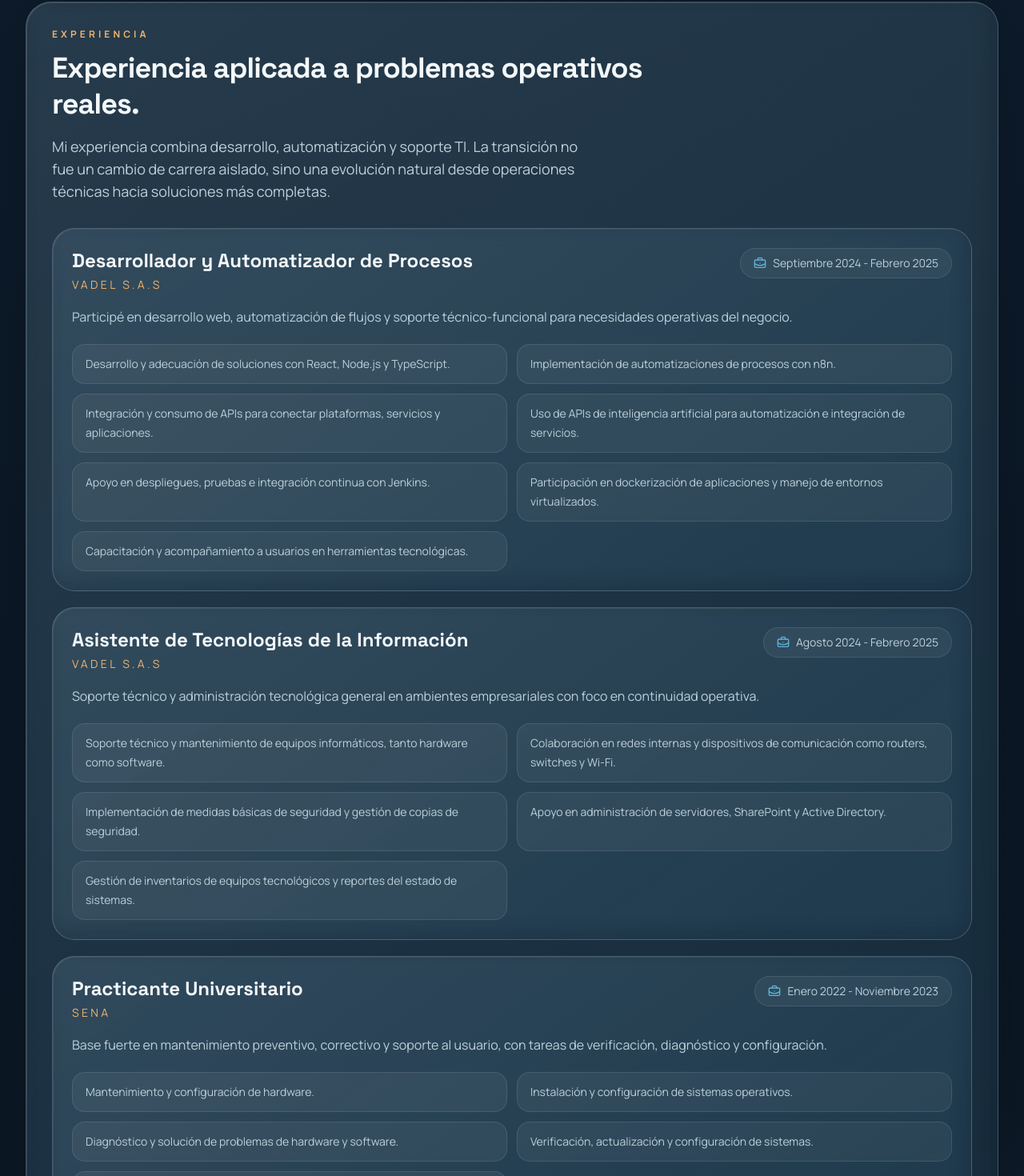
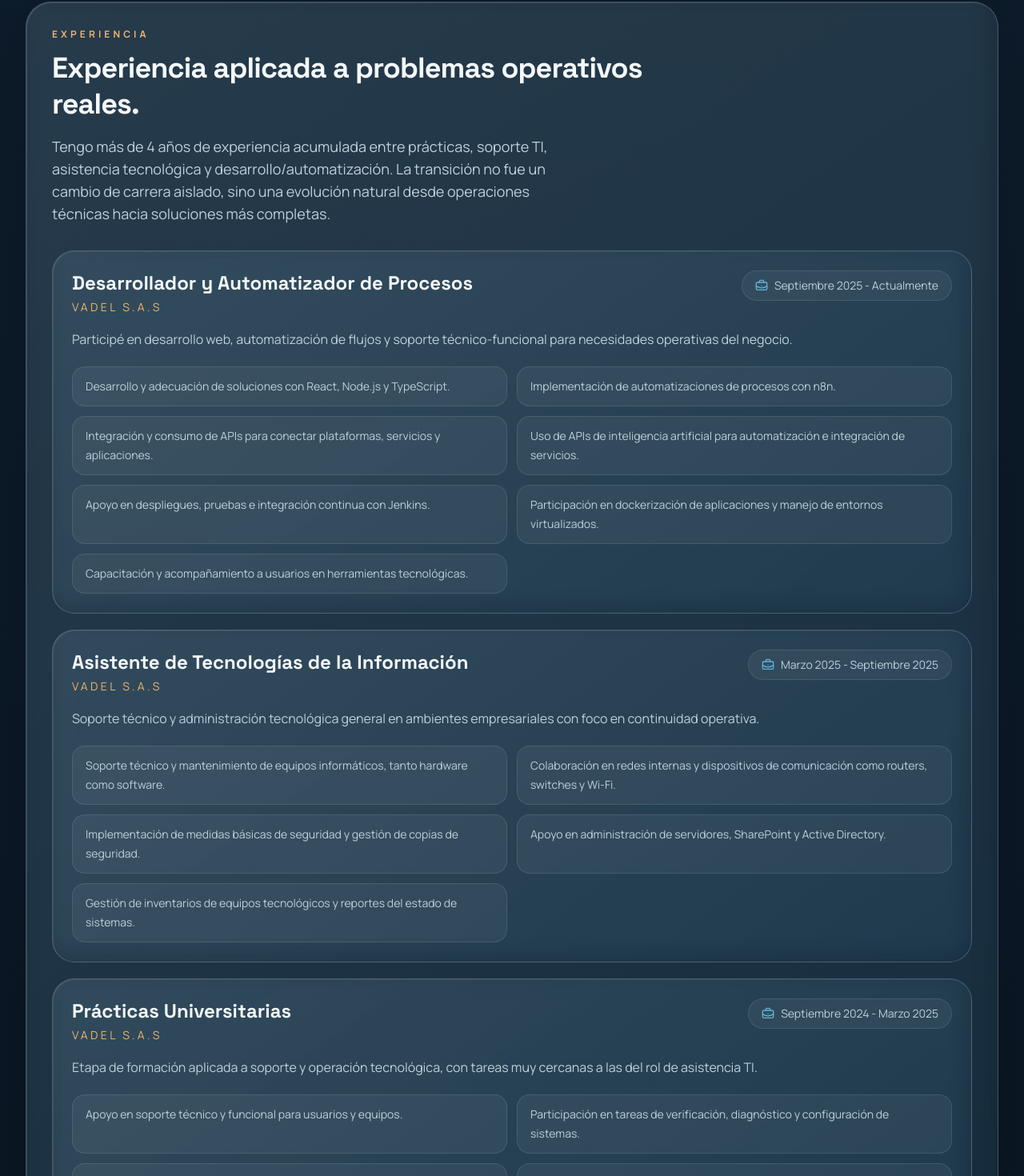
Before and after one commit to dhait0/portafolio_personal, a Next.js app: page /about in a window 1280 px wide. Shown: the part 1564-3034 px from the top of the page at 80% size. Built offline with nearby package versions, Linux system fonts and the light colour scheme; no server answers.

Commit message:
Refine about content and featured metrics

```diff
--- a/src/components/sections/CaseStudyCarousel.tsx
+++ b/src/components/sections/CaseStudyCarousel.tsx
@@ -1,6 +1,6 @@
 "use client";
 
-import { useEffect, useRef, useState } from "react";
+import { useEffect, useRef, useState, type WheelEvent as ReactWheelEvent } from "react";
 import { ChevronLeft, ChevronRight } from "lucide-react";
 import type { CaseStudy } from "@/content/case-studies";
 import { CaseStudyCard } from "@/components/sections/CaseStudyCard";
@@ -10,14 +10,14 @@ type CaseStudyCarouselProps = {
 };
 
 export function CaseStudyCarousel({ studies }: CaseStudyCarouselProps) {
+  const rootRef = useRef<HTMLDivElement>(null);
   const scrollerRef = useRef<HTMLDivElement>(null);
   const cardRefs = useRef<Array<HTMLDivElement | null>>([]);
   const activeIndexRef = useRef(0);
   const activeVirtualIndexRef = useRef(0);
   const isRecenteringRef = useRef(false);
-  const isPausedRef = useRef(false);
-  const resumeTimeoutRef = useRef<number | null>(null);
   const [activeIndex, setActiveIndex] = useState(0);
+  const [isInView, setIsInView] = useState(false);
   const track = [...studies, ...studies, ...studies];
   const middleOffset = studies.length;
 
@@ -44,47 +44,41 @@ export function CaseStudyCarousel({ studies }: CaseStudyCarouselProps) {
   }, [activeIndex]);
 
   useEffect(() => {
-    if (studies.length <= 1) {
+    const root = rootRef.current;
+
+    if (!root) {
+      return;
+    }
+
+    const observer = new IntersectionObserver(
+      ([entry]) => {
+        setIsInView(entry.isIntersecting);
+      },
+      {
+        threshold: 0.45,
+      },
+    );
+
+    observer.observe(root);
+
+    return () => {
+      observer.disconnect();
+    };
+  }, []);
+
+  useEffect(() => {
+    if (!isInView || studies.length <= 1) {
       return;
     }
 
     const intervalId = window.setInterval(() => {
-      if (isPausedRef.current) {
-        return;
-      }
-
       scrollToVirtualIndex(activeVirtualIndexRef.current + 1);
     }, 5000);
 
     return () => {
       window.clearInterval(intervalId);
     };
-  }, [studies.length]);
-
-  useEffect(() => {
-    return () => {
-      if (resumeTimeoutRef.current) {
-        window.clearTimeout(resumeTimeoutRef.current);
-      }
-    };
-  }, []);
-
-  function setPaused(paused: boolean, delay = 0) {
-    if (resumeTimeoutRef.current) {
-      window.clearTimeout(resumeTimeoutRef.current);
-      resumeTimeoutRef.current = null;
-    }
-
-    if (paused || delay === 0) {
-      isPausedRef.current = paused;
-      return;
-    }
-
-    resumeTimeoutRef.current = window.setTimeout(() => {
-      isPausedRef.current = false;
-      resumeTimeoutRef.current = null;
-    }, delay);
-  }
+  }, [isInView, studies.length]);
 
   function getLogicalIndex(index: number) {
     const total = studies.length;
@@ -144,7 +138,6 @@ export function CaseStudyCarousel({ studies }: CaseStudyCarouselProps) {
     });
 
     const logicalIndex = getLogicalIndex(closestIndex);
-
     activeVirtualIndexRef.current = closestIndex;
 
     if (logicalIndex !== activeIndexRef.current) {
@@ -165,19 +158,31 @@ export function CaseStudyCarousel({ studies }: CaseStudyCarouselProps) {
   }
 
   function handleManualStep(index: number) {
-    setPaused(true);
     scrollToVirtualIndex(index);
-    setPaused(false, 3500);
+  }
+
+  function handleWheel(event: ReactWheelEvent<HTMLDivElement>) {
+    const scroller = scrollerRef.current;
+
+    if (!scroller) {
+      return;
+    }
+
+    const delta = Math.abs(event.deltaX) > Math.abs(event.deltaY) ? event.deltaX : event.deltaY;
+
+    if (delta === 0) {
+      return;
+    }
+
+    event.preventDefault();
+    scroller.scrollBy({
+      left: delta,
+      behavior: "auto",
+    });
   }
 
   return (
-    <div
-      className="relative"
-      onMouseEnter={() => setPaused(true)}
-      onMouseLeave={() => setPaused(false, 1200)}
-      onFocus={() => setPaused(true)}
-      onBlur={() => setPaused(false, 1200)}
-    >
+    <div ref={rootRef} className="relative">
       <div className="grid grid-cols-[2.75rem_minmax(0,1fr)_2.75rem] items-center gap-2 sm:grid-cols-[3rem_minmax(0,1fr)_3rem] sm:gap-4">
         <button
           type="button"
@@ -191,10 +196,7 @@ export function CaseStudyCarousel({ studies }: CaseStudyCarouselProps) {
         <div
           ref={scrollerRef}
           onScroll={handleScroll}
-          onPointerDown={() => setPaused(true)}
-          onPointerUp={() => setPaused(false, 3500)}
-          onTouchStart={() => setPaused(true)}
-          onTouchEnd={() => setPaused(false, 3500)}
+          onWheel={handleWheel}
           className="case-carousel-scroll flex snap-x snap-mandatory gap-4 overflow-x-auto overflow-y-hidden py-2 sm:gap-5"
         >
           {track.map((study, index) => (
--- a/src/content/about.ts
+++ b/src/content/about.ts
@@ -66,12 +66,12 @@ const aboutPageByLocale: Record<Locale, AboutPageContent> = {
     experienceTitle: "Experiencia",
     experienceSectionTitle: "Experiencia aplicada a problemas operativos reales.",
     experienceIntro:
-      "Mi experiencia combina desarrollo, automatización y soporte TI. La transición no fue un cambio de carrera aislado, sino una evolución natural desde operaciones técnicas hacia soluciones más completas.",
+      "Tengo más de 4 años de experiencia acumulada entre prácticas, soporte TI, asistencia tecnológica y desarrollo/automatización. La transición no fue un cambio de carrera aislado, sino una evolución natural desde operaciones técnicas hacia soluciones más completas.",
     experience: [
       {
         role: "Desarrollador y Automatizador de Procesos",
         company: "Vadel S.A.S",
-        period: "Septiembre 2024 - Febrero 2025",
+        period: "Septiembre 2025 - Actualmente",
         summary:
           "Participé en desarrollo web, automatización de flujos y soporte técnico-funcional para necesidades operativas del negocio.",
         bullets: [
@@ -87,7 +87,7 @@ const aboutPageByLocale: Record<Locale, AboutPageContent> = {
       {
         role: "Asistente de Tecnologías de la Información",
         company: "Vadel S.A.S",
-        period: "Agosto 2024 - Febrero 2025",
+        period: "Marzo 2025 - Septiembre 2025",
         summary:
           "Soporte técnico y administración tecnológica general en ambientes empresariales con foco en continuidad operativa.",
         bullets: [
@@ -99,7 +99,20 @@ const aboutPageByLocale: Record<Locale, AboutPageContent> = {
         ],
       },
       {
-        role: "Practicante Universitario",
+        role: "Prácticas Universitarias",
+        company: "Vadel S.A.S",
+        period: "Septiembre 2024 - Marzo 2025",
+        summary:
+          "Etapa de formación aplicada a soporte y operación tecnológica, con tareas muy cercanas a las del rol de asistencia TI.",
+        bullets: [
+          "Apoyo en soporte técnico y funcional para usuarios y equipos.",
+          "Participación en tareas de verificación, diagnóstico y configuración de sistemas.",
+          "Acompañamiento en operaciones de infraestructura y herramientas corporativas.",
+          "Base práctica para pasar después al rol de asistente.",
+        ],
+      },
+      {
+        role: "Prácticas SENA",
         company: "SENA",
         period: "Enero 2022 - Noviembre 2023",
         summary:
@@ -226,12 +239,12 @@ const aboutPageByLocale: Record<Locale, AboutPageContent> = {
     experienceTitle: "Experience",
     experienceSectionTitle: "Experience applied to real operational problems.",
     experienceIntro:
-      "My experience combines development, automation and IT support. The shift was not an isolated career change, but a natural evolution from technical operations into more complete solutions.",
+      "I have more than 4 years of cumulative experience across internships, IT support, technology assistance and development/automation. The shift was not an isolated career change, but a natural evolution from technical operations into more complete solutions.",
     experience: [
       {
         role: "Developer and Process Automation Specialist",
         company: "Vadel S.A.S",
-        period: "September 2024 - February 2025",
+        period: "September 2025 - Present",
         summary:
           "Worked across web development, workflow automation and technical-functional support for operational business needs.",
         bullets: [
@@ -247,7 +260,7 @@ const aboutPageByLocale: Record<Locale, AboutPageContent> = {
       {
         role: "Information Technology Assistant",
         company: "Vadel S.A.S",
-        period: "August 2024 - February 2025",
+        period: "March 2025 - September 2025",
         summary:
           "Handled technical support and general technology administration in business environments with a focus on operational continuity.",
         bullets: [
@@ -259,7 +272,20 @@ const aboutPageByLocale: Record<Locale, AboutPageContent> = {
         ],
       },
       {
-        role: "University Intern",
+        role: "University Practice",
+        company: "Vadel S.A.S",
+        period: "September 2024 - March 2025",
+        summary:
+          "Training stage focused on support and technology operations, with responsibilities close to the IT assistant role.",
+        bullets: [
+          "Supported technical and functional help for users and equipment.",
+          "Participated in verification, diagnostics and system configuration tasks.",
+          "Assisted with infrastructure operations and corporate tools.",
+          "Built the practical base that later led to the assistant role.",
+        ],
+      },
+      {
+        role: "SENA Practice",
         company: "SENA",
         period: "January 2022 - November 2023",
         summary:
--- a/src/content/site-copy.ts
+++ b/src/content/site-copy.ts
@@ -38,10 +38,10 @@ export const siteCopy = {
       description:
         "Empecé resolviendo problemas de usuarios, equipos y sistemas. Hoy uso esa experiencia para crear herramientas web, automatizaciones y mejoras que ayudan a trabajar con más orden.",
       metrics: [
-        ["6+", "ejemplos de proyectos explicados sin datos privados"],
-        ["4", "demos públicas para ver mi forma de trabajar"],
-        ["Negocio", "enfoque en ahorrar tiempo y ordenar procesos"],
-        ["Completo", "de la idea inicial a una solución funcionando"],
+        ["4+", "años de experiencia acumulada"],
+        ["3", "roles recorridos en VADEL"],
+        ["Full Stack", "desarrollo, automatización e integración"],
+        ["Soporte TI", "base técnica y operación empresarial"],
       ],
       highlights: ["Web", "Automatización", "Sistemas", "Soporte"],
     },
@@ -75,7 +75,7 @@ export const siteCopy = {
       title: "Ejemplos de proyectos explicados sin datos privados.",
       description:
         "Revisa ejemplos de problemas comunes: automatizar tareas, crear paneles internos, conectar herramientas y mejorar procesos.",
-      carouselHint: "Avanza automáticamente uno por uno. Puedes usar las flechas o deslizar para tomar el control.",
+      carouselHint: "Navega con las flechas o desliza horizontalmente.",
       cta: "Ver todos los casos",
     },
     process: {
@@ -195,10 +195,10 @@ export const siteCopy = {
       description:
         "I started by solving user, equipment and systems problems. Today I use that experience to create web tools, automations and improvements that make work more organized.",
       metrics: [
-        ["6+", "project examples explained without private data"],
-        ["4", "public demos to show how I work"],
-        ["Business", "focused on saving time and organizing processes"],
-        ["Complete", "from the first idea to a working solution"],
+        ["4+", "years of cumulative experience"],
+        ["3", "roles at VADEL"],
+        ["Full Stack", "development, automation and integration"],
+        ["IT Support", "technical foundation and business operations"],
       ],
       highlights: ["Web", "Automation", "Systems", "Support"],
     },
@@ -232,7 +232,7 @@ export const siteCopy = {
       title: "Project examples explained without private data.",
       description:
         "Review examples of common needs: automating tasks, building internal dashboards, connecting tools and improving processes.",
-      carouselHint: "It advances one card at a time. Use the arrows or swipe horizontally to take control.",
+      carouselHint: "Use the arrows or swipe horizontally.",
       cta: "View all cases",
     },
     process: {
```
